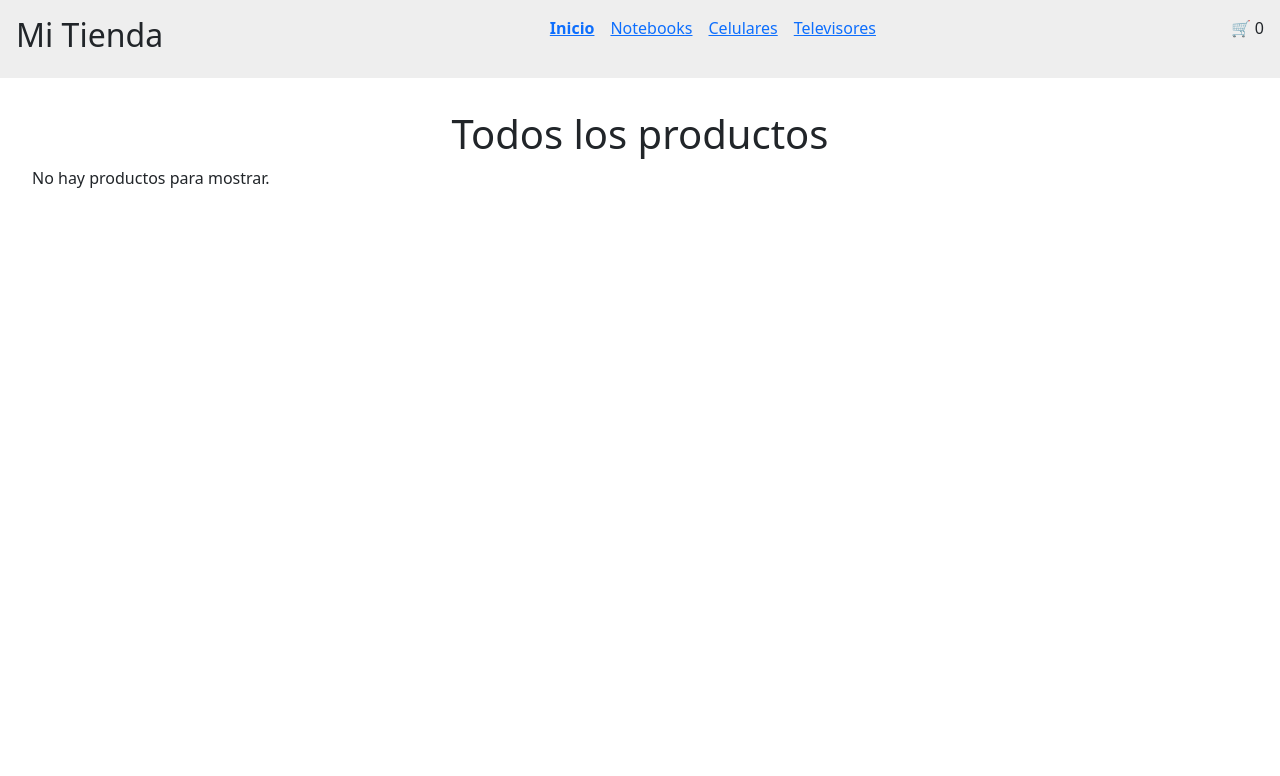
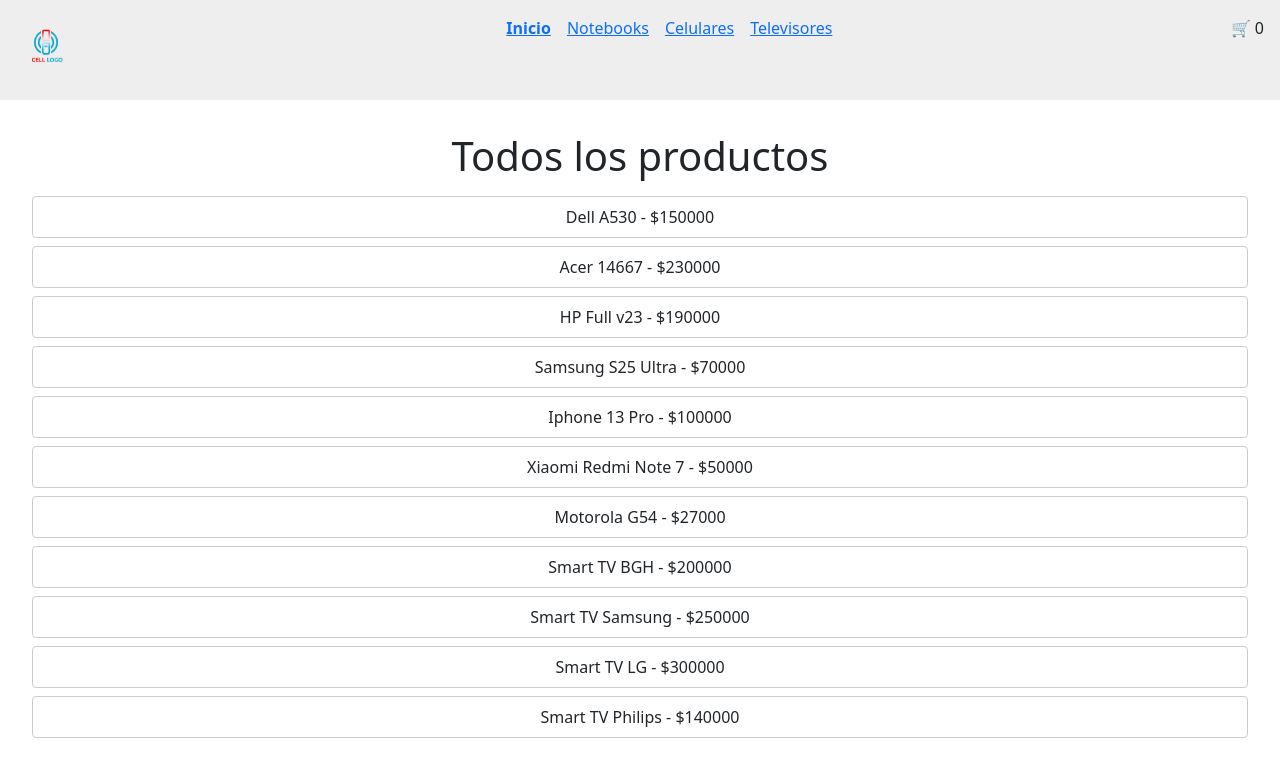
Before and after one commit to VALUSIS/ReactJS-Proyecto, a React (Vite) app: page / in a window 1280 px wide. Shown: the top 776 px of the page. Built offline with nearby package versions, Linux system fonts and the light colour scheme.

Commit message:
Filtrado

```diff
--- a/src/App.css
+++ b/src/App.css
@@ -6,3 +6,22 @@
   color: black;
   text-decoration: none;
 }
+
+.error404 {
+  text-align: center;
+  color: red;
+  margin-top: 2rem;
+}
+
+.ul__items {
+  list-style: none;
+  padding: 0;
+  margin-top: 1rem;
+}
+
+.ul__li--item {
+  margin: 0.5rem 0;
+  padding: 0.5rem;
+  border: 1px solid #ccc;
+  border-radius: 4px;
+}
--- a/src/App.jsx
+++ b/src/App.jsx
@@ -2,7 +2,7 @@
 import NavBar from "./components/NavBar";
 import ItemListContainer from "./components/ItemListContainer";
 import ItemDetailContainer from "./components/ItemDetailContainer";
-import NotFound from "./components/NotFound";
+import "./App.css";
 
 function App() {
   return (
@@ -10,11 +10,17 @@
       <NavBar />
       <main>
         <Routes>
-          <Route path="/" element={<ItemListContainer />} />
           {}
-          <Route path="/category/:categoryId" element={<ItemListContainer />} />
+          <Route path="/" element={<ItemListContainer greeting="Todos los productos" />} />
+
+          {}
+          <Route path="/category/:categoryId" element={<ItemListContainer greeting="Productos por categoría" />} />
+
+          {}
           <Route path="/item/:itemId" element={<ItemDetailContainer />} />
-          <Route path="*" element={<NotFound />} />
+
+          {}
+          <Route path="*" element={<h2 className="error404">Página no encontrada</h2>} />
         </Routes>
       </main>
     </>
--- a/src/components/ItemDetailContainer.jsx
+++ b/src/components/ItemDetailContainer.jsx
@@ -1,13 +1,13 @@
 import { useParams } from "react-router-dom";
 import { useEffect, useState } from "react";
-import ItemDetail from "./ItemDetail"; // componente presentación
+import ItemDetail from "./ItemDetail";
 
 function ItemDetailContainer() {
   const { itemId } = useParams();
   const [producto, setProducto] = useState(null);
 
   useEffect(() => {
-    // placeholder: en Paso 2 usarás una Promise que resuelva el producto por id
+
     setProducto(null);
   }, [itemId]);
 
--- a/src/components/ItemList.jsx
+++ b/src/components/ItemList.jsx
@@ -7,7 +7,7 @@
         <div key={prod.id} style={{ border: "1px solid #ddd", padding: "1rem", borderRadius: "8px" }}>
           <h4>{prod.nombre}</h4>
           <p>$ {prod.precio}</p>
-          {/* Enlaza a detalle */}
+          {}
           <a href={`/item/${prod.id}`}>Ver detalle</a>
         </div>
       ))}
--- a/src/components/ItemListContainer.jsx
+++ b/src/components/ItemListContainer.jsx
@@ -1,21 +1,35 @@
+import { useState, useEffect } from "react";
 import { useParams } from "react-router-dom";
-import ItemList from "./ItemList";
-import { useEffect, useState } from "react";
+import { getProducts } from "../data";
 
-function ItemListContainer() {
-  const { categoryId } = useParams();
-  const [productos, setProductos] = useState([]);
-
-
+function ItemListContainer({ greeting }) {
+  const [items, setItems] = useState([]);
+  const { categoryId } = useParams(); //
   useEffect(() => {
-
-    setProductos([]);
+    getProducts().then((res) => {
+      if (categoryId) {
+  setItems(
+    res.filter(
+      (prod) =>
+        prod.category.toLowerCase() === categoryId.toLowerCase()
+    )
+  );
+} else {
+  setItems(res);
+}
+    });
   }, [categoryId]);
 
   return (
-    <div style={{ padding: "2rem" }}>
-      <h1 style={{ textAlign: "center" }}>{categoryId ? `Categoría: ${categoryId}` : "Todos los productos"}</h1>
-      <ItemList productos={productos} />
+    <div style={{ padding: "2rem", textAlign: "center" }}>
+      <h1>{greeting}</h1>
+      <ul className="ul__items">
+        {items.map((prod) => (
+          <li key={prod.id} className="ul__li--item">
+            {prod.name} - ${prod.price}
+          </li>
+        ))}
+      </ul>
     </div>
   );
 }
--- a/src/components/NavBar.jsx
+++ b/src/components/NavBar.jsx
@@ -1,18 +1,39 @@
 import { NavLink } from "react-router-dom";
 import CartWidget from "./CartWidget";
+import logo from "../assets/logo.png";
 
 function NavBar() {
   const activeStyle = { fontWeight: "600", color: "#0d6efd" };
 
   return (
     <nav style={{ display: "flex", justifyContent: "space-between", padding: "1rem", background: "#eee" }}>
-      <h2><NavLink to="/" style={{ textDecoration: "none", color: "inherit" }}>Mi Tienda</NavLink></h2>
+      <h2>
+      <NavLink to="/">
+        <img src={logo} alt="Logo Tienda" style={{ height: "60px" }} />
+      </NavLink>
+    </h2>
 
       <ul style={{ listStyle: "none", display: "flex", gap: "1rem", margin: 0 }}>
-        <li><NavLink to="/" style={({ isActive }) => (isActive ? activeStyle : undefined)}>Inicio</NavLink></li>
-        <li><NavLink to="/category/notebooks" style={({ isActive }) => (isActive ? activeStyle : undefined)}>Notebooks</NavLink></li>
-        <li><NavLink to="/category/celulares" style={({ isActive }) => (isActive ? activeStyle : undefined)}>Celulares</NavLink></li>
-        <li><NavLink to="/category/televisores" style={({ isActive }) => (isActive ? activeStyle : undefined)}>Televisores</NavLink></li>
+        <li>
+          <NavLink to="/" style={({ isActive }) => (isActive ? activeStyle : undefined)}>
+            Inicio
+          </NavLink>
+        </li>
+        <li>
+          <NavLink to="/category/Notebooks" style={({ isActive }) => (isActive ? activeStyle : undefined)}>
+            Notebooks
+          </NavLink>
+        </li>
+        <li>
+          <NavLink to="/category/Celulares" style={({ isActive }) => (isActive ? activeStyle : undefined)}>
+            Celulares
+          </NavLink>
+        </li>
+        <li>
+          <NavLink to="/category/Televisores" style={({ isActive }) => (isActive ? activeStyle : undefined)}>
+            Televisores
+          </NavLink>
+        </li>
       </ul>
 
       <CartWidget />
--- /dev/null
+++ b/src/data.js
@@ -0,0 +1,26 @@
+const products = [
+
+  { id: 1, name: "Dell A530", price: 150000, category: "Notebooks" },
+  { id: 2, name: "Acer 14667", price: 230000, category: "Notebooks" },
+  { id: 3, name: "HP Full v23", price: 190000, category: "Notebooks" },
+
+
+  { id: 4, name: "Samsung S25 Ultra", price: 70000, category: "Celulares" },
+  { id: 5, name: "Iphone 13 Pro", price: 100000, category: "Celulares" },
+  { id: 6, name: "Xiaomi Redmi Note 7", price: 50000, category: "Celulares" },
+  { id: 7, name: "Motorola G54", price: 27000, category: "Celulares" },
+
+
+  { id: 8, name: "Smart TV BGH", price: 200000, category: "Televisores" },
+  { id: 9, name: "Smart TV Samsung", price: 250000, category: "Televisores" },
+  { id: 10, name: "Smart TV LG", price: 300000, category: "Televisores" },
+  { id: 11, name: "Smart TV Philips", price: 140000, category: "Televisores" },
+];
+
+export const getProducts = () => {
+  return new Promise((resolve) => {
+    setTimeout(() => resolve(products), 1000);
+  });
+};
+
+export default products;
```
Also changed, not shown: src/assets/logo.png (added).
